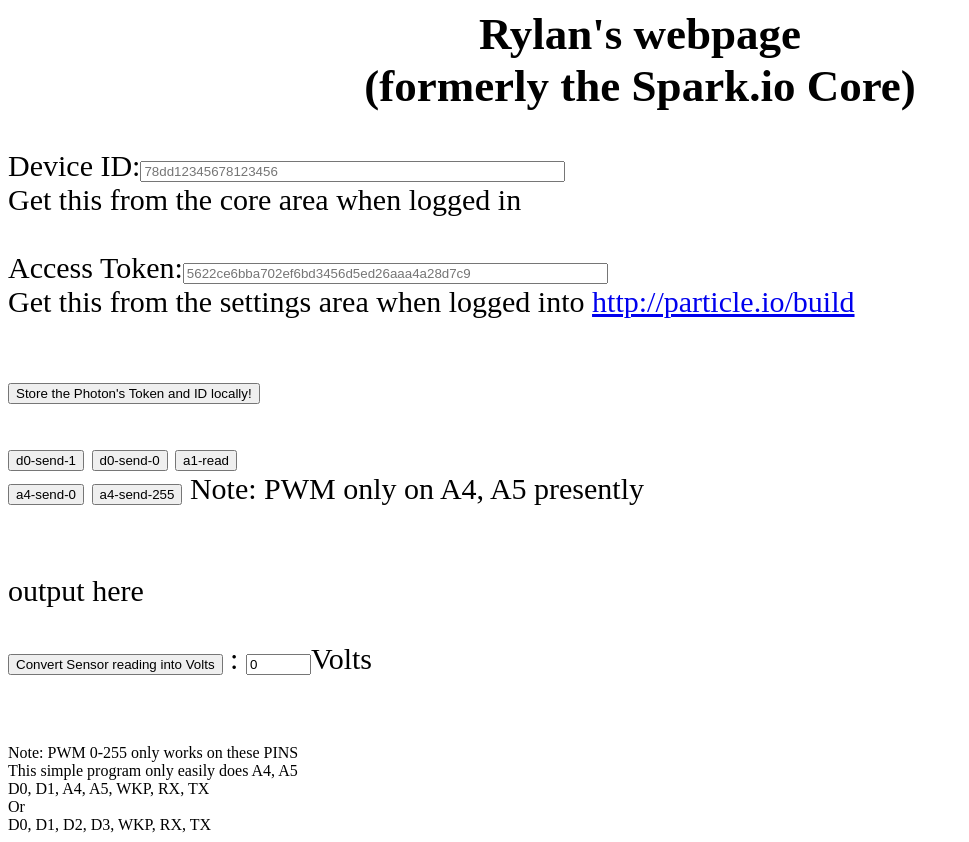
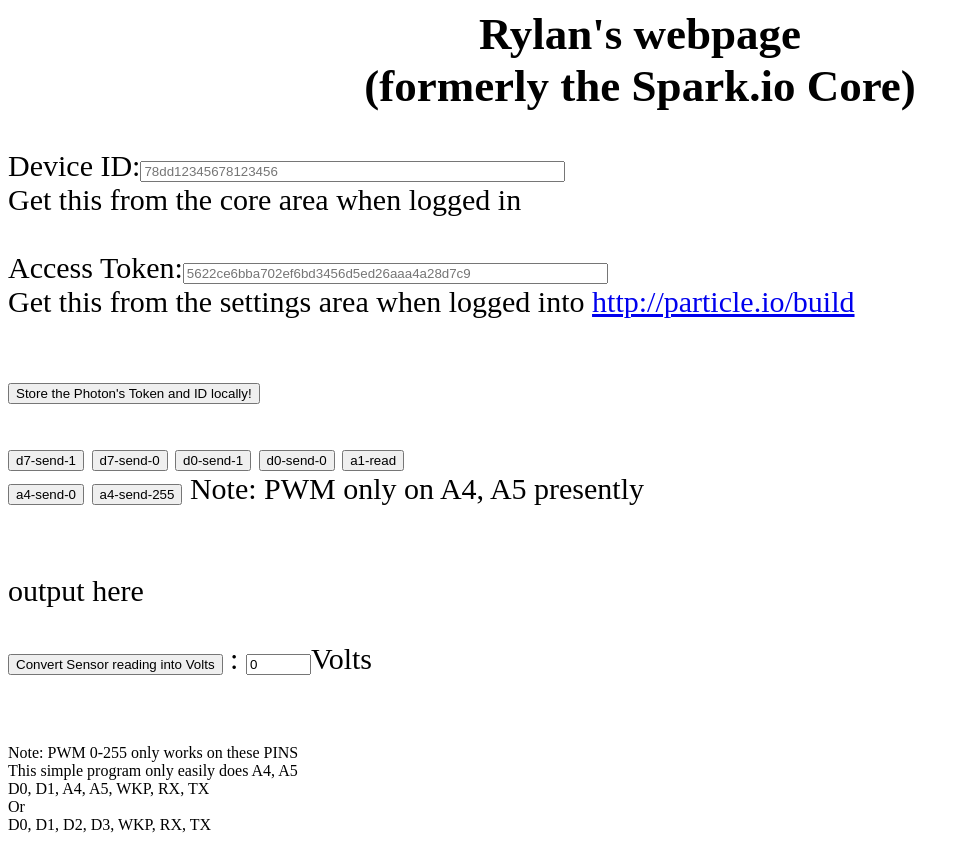
Before and after one commit to rian360/robotconstrution11, a plain HTML site: page index.html in a window 1280 px wide. Shown: the whole page, without its empty margins (0-969 px from the left). Drawn offline with Linux system fonts and the light colour scheme.

Commit message:
Update index.html

```diff
--- a/index.html
+++ b/index.html
@@ -181,6 +181,18 @@
 
 
 
+<input type="button" value="d7-send-1" onClick="{
+    sendToSpark('d7-send-1')
+}">
+
+
+
+<input type="button" value="d7-send-0" onClick="{
+    sendToSpark('d7-send-0')
+}">
+
+
+
 <input type="button" value="d0-send-1" onClick="{
     sendToSpark('d0-send-1')
 }">
```
